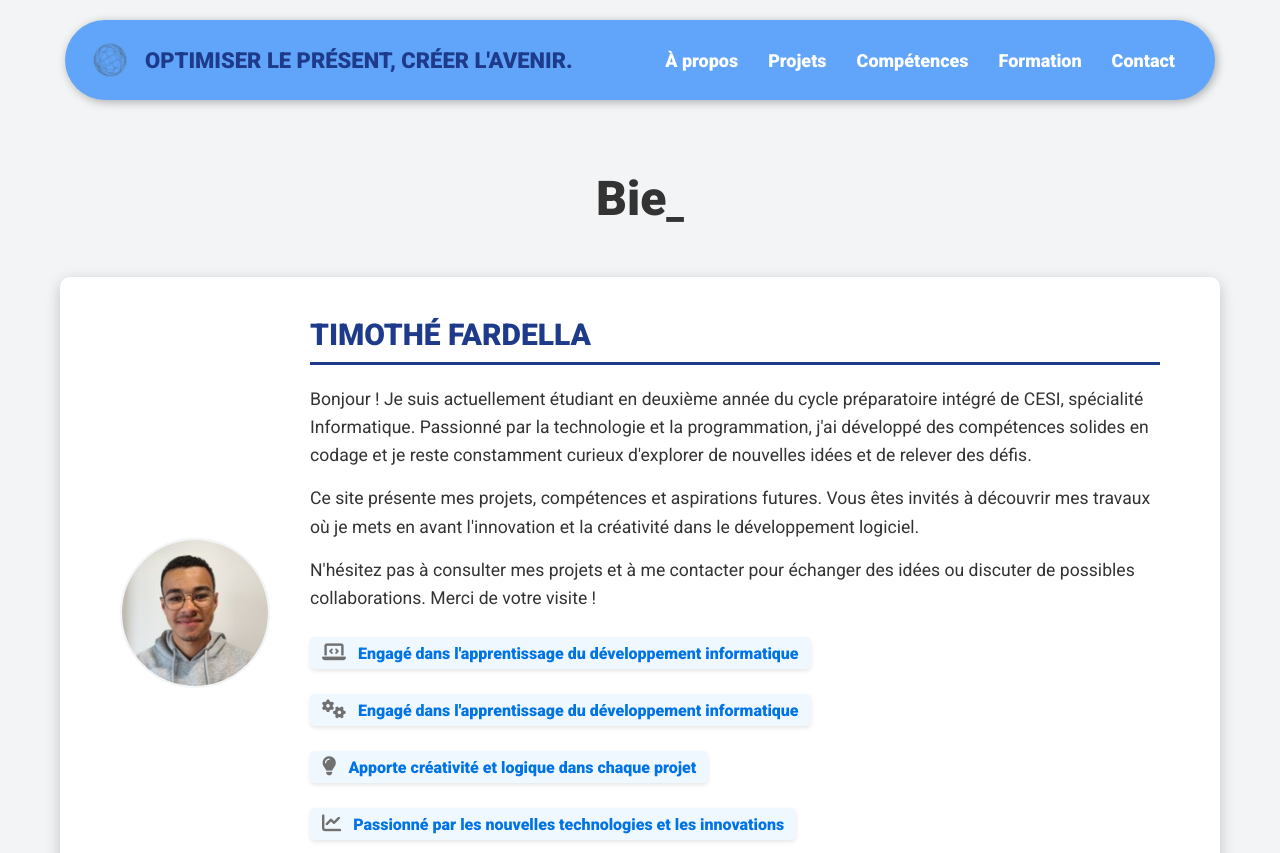
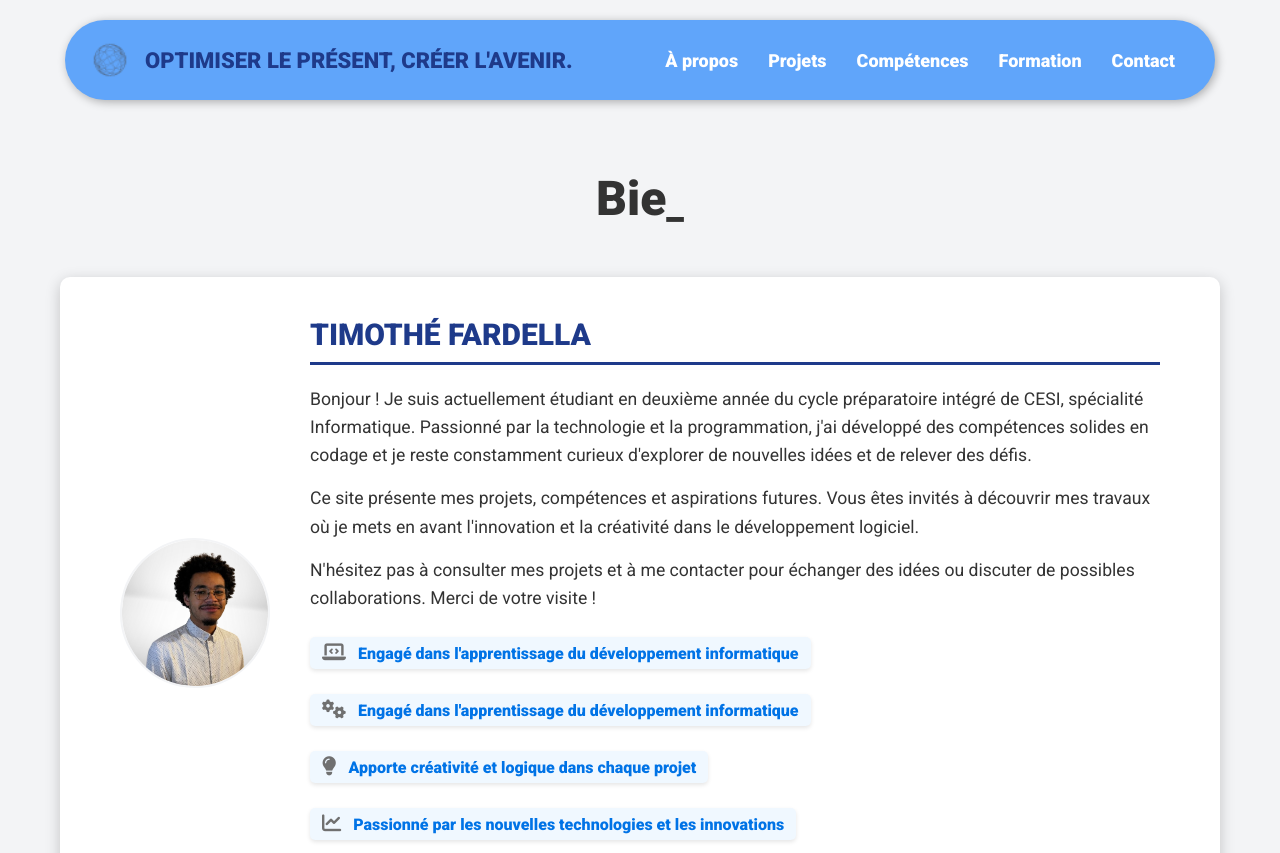
Before and after one commit to fardellatimothe/Portfolio, a website: page index.html in a window 1280 px wide. Shown: the top 853 px of the page. Drawn offline with nearby package versions, Linux system fonts and the light colour scheme.

Commit message:
Change Picture

```diff
--- a/index.html
+++ b/index.html
@@ -66,7 +66,7 @@
             </div>
             <div class="about-container">
                 <div class="about-photo">
-                    <img src="https://fardellatimothe.github.io/Portfolio/img/photo-cesi.jpg" alt="Ma Photo" class="about-image-round">
+                    <img src="https://fardellatimothe.github.io/Portfolio/img/photo-cesi.png" alt="Ma Photo" class="about-image-round">
                 </div>
                 <div class="about-content">
                     <div class="about-presentation">
--- a/styles.css
+++ b/styles.css
@@ -212,6 +212,7 @@ header {
     border-radius: 50%;
     object-fit: cover;
     border: 2px solid var(--light-gray);
+    transform : rotate(6deg);
 }
 
 .about-content {
```
Also changed, not shown: img/photo-cesi.jpg (deleted), img/photo-cesi.png (added), 2 other files.
